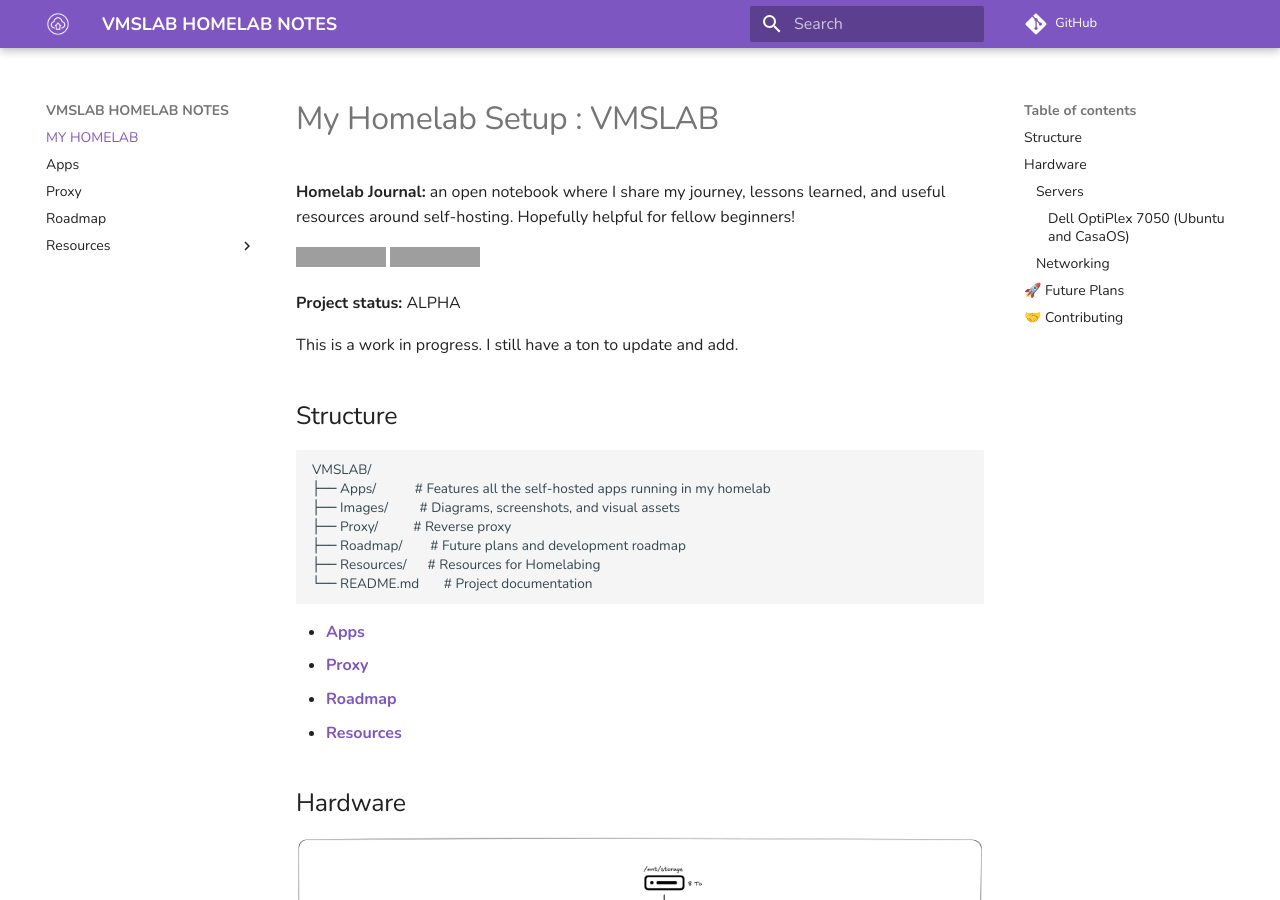
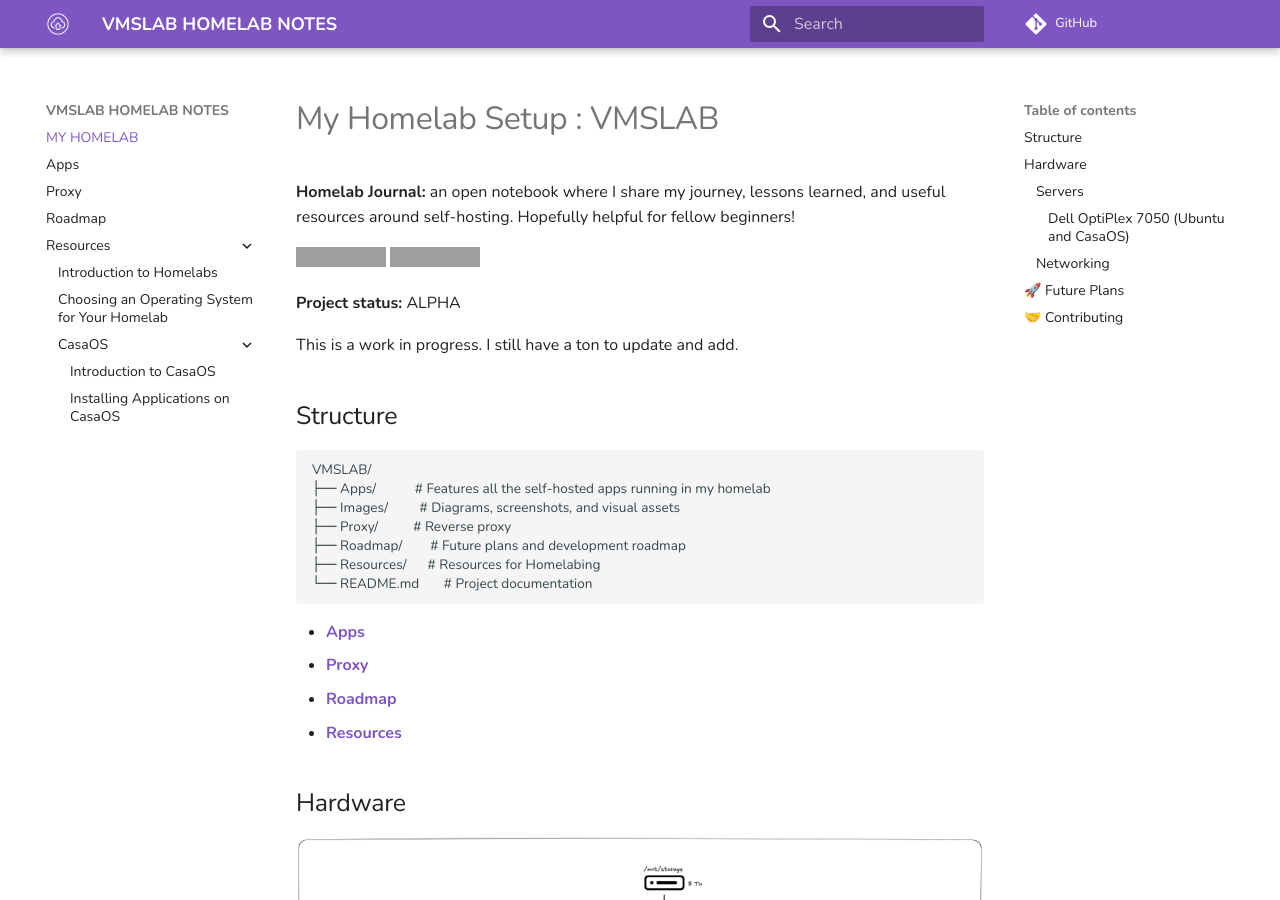
Before and after one commit to vidjinnangni/vmslab-homelab, an MkDocs documentation site: the page built from docs/index.md, in a window 1280 px wide and 900 px high. Built offline with MkDocs 1.6.1 and Material for MkDocs 9.7.7, drawn with Linux system fonts in a browser that asks for light colours; comment, search, counter and statistics services are not loaded; grey boxes are pictures that could not be loaded.

Commit message:
Add & Update content

```diff
--- /dev/null
+++ b/docs/Resources/CasaOS/01_Intro to CasaOS.md
@@ -0,0 +1,4 @@
+---
+title: Introduction to CasaOS
+---
+--8<-- "Resources/CasaOS/01_Intro to CasaOS.md"
--- /dev/null
+++ b/docs/Resources/CasaOS/02_Installing Applications on CasaOS.md
@@ -0,0 +1,4 @@
+---
+title: Installing Applications on CasaOS
+---
+--8<-- "Resources/CasaOS/02_Installing Applications on CasaOS.md"
--- a/mkdocs.yml
+++ b/mkdocs.yml
@@ -1,13 +1,13 @@
 site_name: VMSLAB HOMELAB NOTES
 site_url: https://docs.vmslab.com
 copyright: Copyright &copy; 2024 - 2025 Vidjinnangni Grégory Thoto
+
 extra:
   social:
     - icon: fontawesome/brands/github
       link: https://github.com/vidjinnangni/vmslab-homelab
     - icon: fontawesome/solid/paper-plane
       link: mailto:<gregory.thoto@gmail.com>
-
 
 repo_url: https://github.com/vidjinnangni/vmslab-homelab
 
@@ -25,7 +25,9 @@
   features:
     - navigation.top
     - navigation.footer
-
+    - navigation.expand
+    - navigation.path
+    - navigation.indexes
 
 markdown_extensions:
   - pymdownx.snippets:
```
Also changed, not shown: Resources/CasaOS/01_Intro to CasaOS.md (renamed from Resources/CasaOS/Intro to CasaOS.md, +1 -1 lines), Resources/CasaOS/02_Installing Applications on CasaOS.md (renamed from Resources/CasaOS/Installing Applications on CasaOS.md, +2 -2 lines), docs/Resources/CasaOS/Installing Applications on CasaOS.md (deleted, +0 -4 lines), docs/Resources/CasaOS/Intro to CasaOS.md (deleted, +0 -4 lines).
